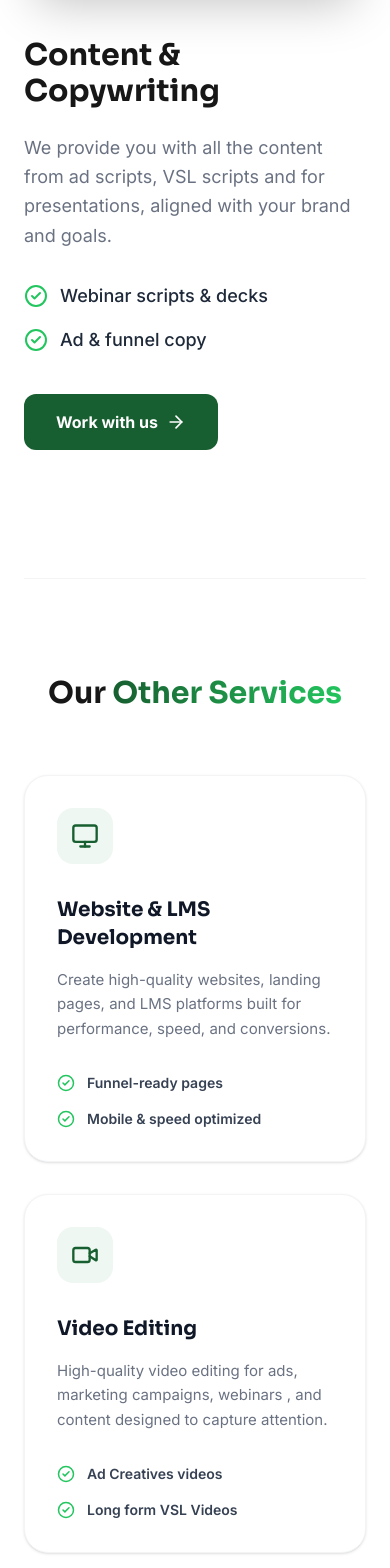
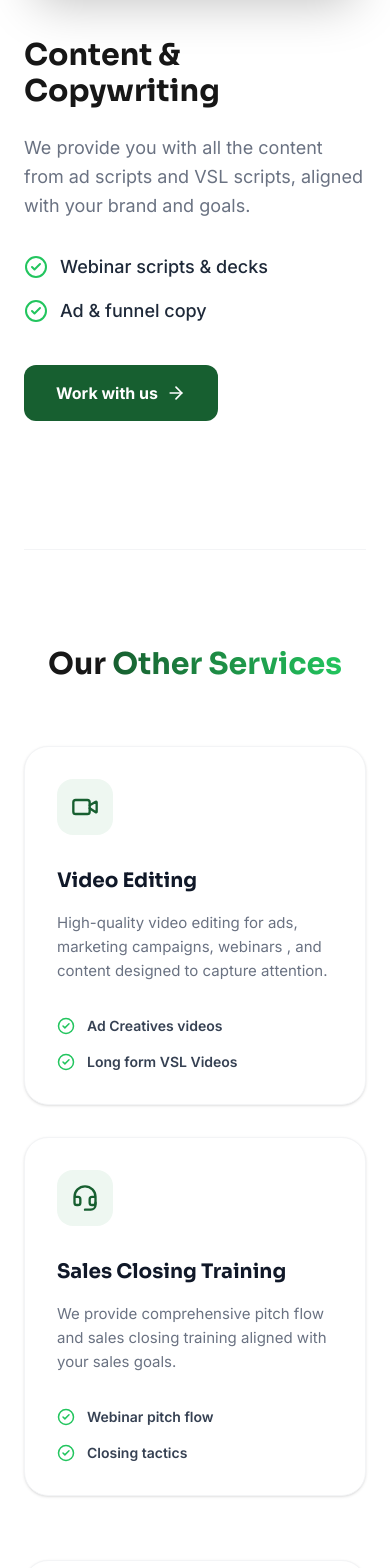
Before and after one commit to shivanshpareek3/Foremostleads.com, a Next.js app: page / in a window 390 px wide. Shown: the part 7660-9228 px from the top of the page. Built offline with nearby package versions, Linux system fonts and the light colour scheme.

Commit message:
Update service descriptions and layout on services pages

```diff
--- a/src/app/services/page.tsx
+++ b/src/app/services/page.tsx
@@ -50,7 +50,7 @@ export default function ServicesPage() {
     },
     {
       title: "Sales Training",
-      description: "We create conversion-focused content and provide comprehensive pitch flow training aligned with your sales goals.",
+      description: "We provide comprehensive pitch flow and sales closing training aligned with your sales goals.",
       features: ["Webinar pitch flow", "Closing tactics"],
       image: "https://images.unsplash.com/photo-1552664730-d307ca884978?q=80&w=2070&auto=format&fit=crop",
       icon: Mic,
--- a/src/components/Services.tsx
+++ b/src/components/Services.tsx
@@ -30,7 +30,7 @@ export default function Services() {
     },
     {
       title: "Content & Copywriting",
-      description: "We provide you with all the content from ad scripts, VSL scripts and for presentations, aligned with your brand and goals.",
+      description: "We provide you with all the content from ad scripts and VSL scripts, aligned with your brand and goals.",
       features: ["Webinar scripts & decks", "Ad & funnel copy"],
       image: "https://images.unsplash.com/photo-1499750310107-5fef28a66643?q=80&w=2070&auto=format&fit=crop", // Desk with computer and notebook
       reversed: true,
@@ -38,11 +38,6 @@ export default function Services() {
   ];
 
   const otherServices = [
-    {
-      title: "Website & LMS Development",
-      description: "Create high-quality websites, landing pages, and LMS platforms built for performance, speed, and conversions.",
-      features: ["Funnel-ready pages", "Mobile & speed optimized"]
-    },
     {
       title: "Video Editing",
       description: "High-quality video editing for ads, marketing campaigns, webinars , and content designed to capture attention.",
@@ -158,13 +153,12 @@ export default function Services() {
             </h3>
           </div>
           <div className="flex flex-col gap-8">
-            {/* First Row: 3 Cards */}
-            <div className="grid grid-cols-1 md:grid-cols-3 gap-8">
-              {otherServices.slice(0, 3).map((service, index) => {
+            {/* First Row: 2 Cards Centered */}
+            <div className="grid grid-cols-1 md:grid-cols-2 gap-8 max-w-5xl mx-auto w-full mb-8">
+              {otherServices.slice(0, 2).map((service, index) => {
                 let Icon = require("lucide-react").ArrowRight;
-                if (index === 0) Icon = require("lucide-react").Monitor;
-                if (index === 1) Icon = require("lucide-react").Video;
-                if (index === 2) Icon = require("lucide-react").Headset;
+                if (index === 0) Icon = require("lucide-react").Video;
+                if (index === 1) Icon = require("lucide-react").Headset;
 
                 return (
                   <motion.div
@@ -199,18 +193,18 @@ export default function Services() {
 
             {/* Second Row: 2 Cards Centered */}
             <div className="grid grid-cols-1 md:grid-cols-2 gap-8 max-w-5xl mx-auto w-full">
-              {otherServices.slice(3, 5).map((service, index) => {
+              {otherServices.slice(2, 4).map((service, index) => {
                 let Icon = require("lucide-react").ArrowRight;
                 if (index === 0) Icon = require("lucide-react").Megaphone;
                 if (index === 1) Icon = require("lucide-react").UserCircle;
 
                 return (
                   <motion.div
-                    key={index + 3}
+                    key={index + 2}
                     initial={{ opacity: 0, y: 20 }}
                     whileInView={{ opacity: 1, y: 0 }}
                     viewport={{ once: true, margin: "-100px" }}
-                    transition={{ delay: (index + 3) * 0.1 }}
+                    transition={{ delay: (index + 2) * 0.1 }}
                     className="group relative bg-white p-8 rounded-3xl border border-gray-100 shadow-sm hover:shadow-[0_30px_60px_-15px_rgba(34,197,94,0.3)] hover:border-[#22c55e]/30 hover:-translate-y-2 transition-all duration-500 flex flex-col"
                   >
                     <div className="w-14 h-14 bg-[#eef7f1] group-hover:bg-[#22c55e] group-hover:text-white text-[#175F30] rounded-2xl flex items-center justify-center mb-8 transition-colors duration-500">
```
